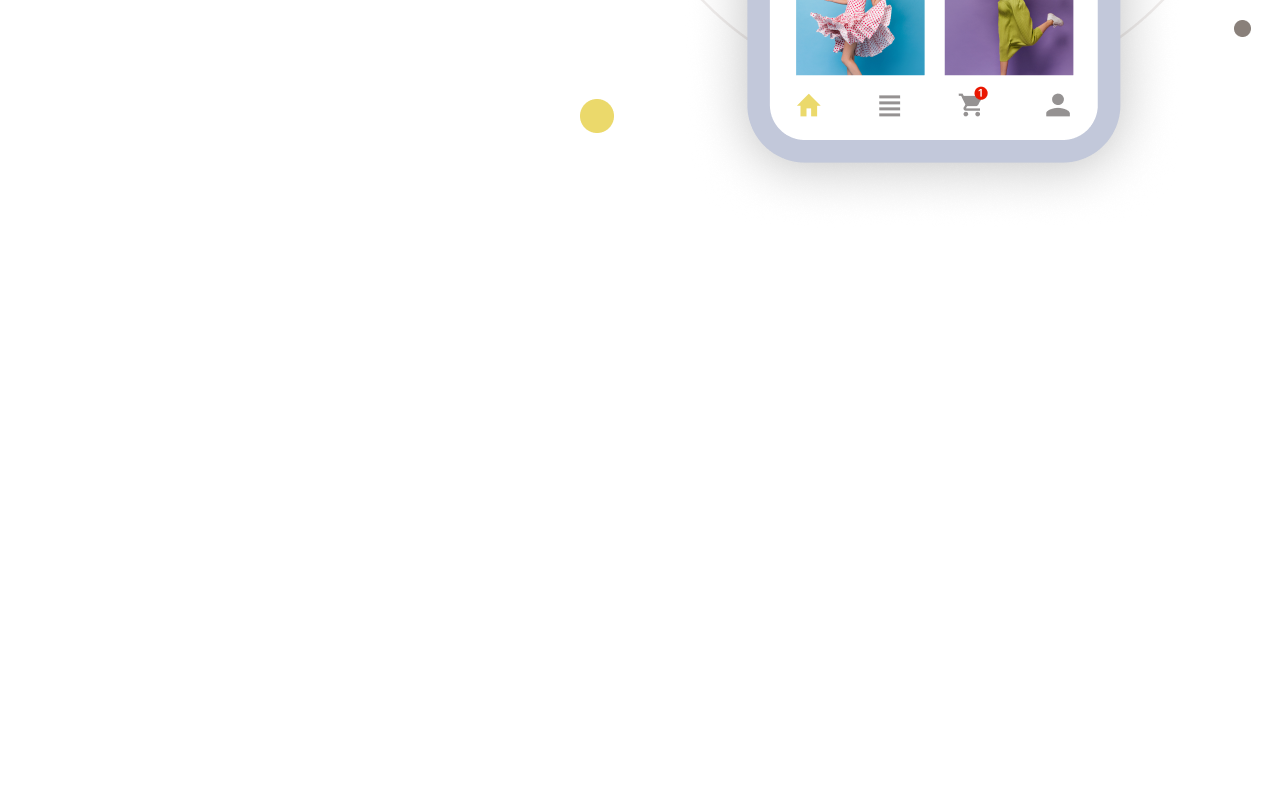
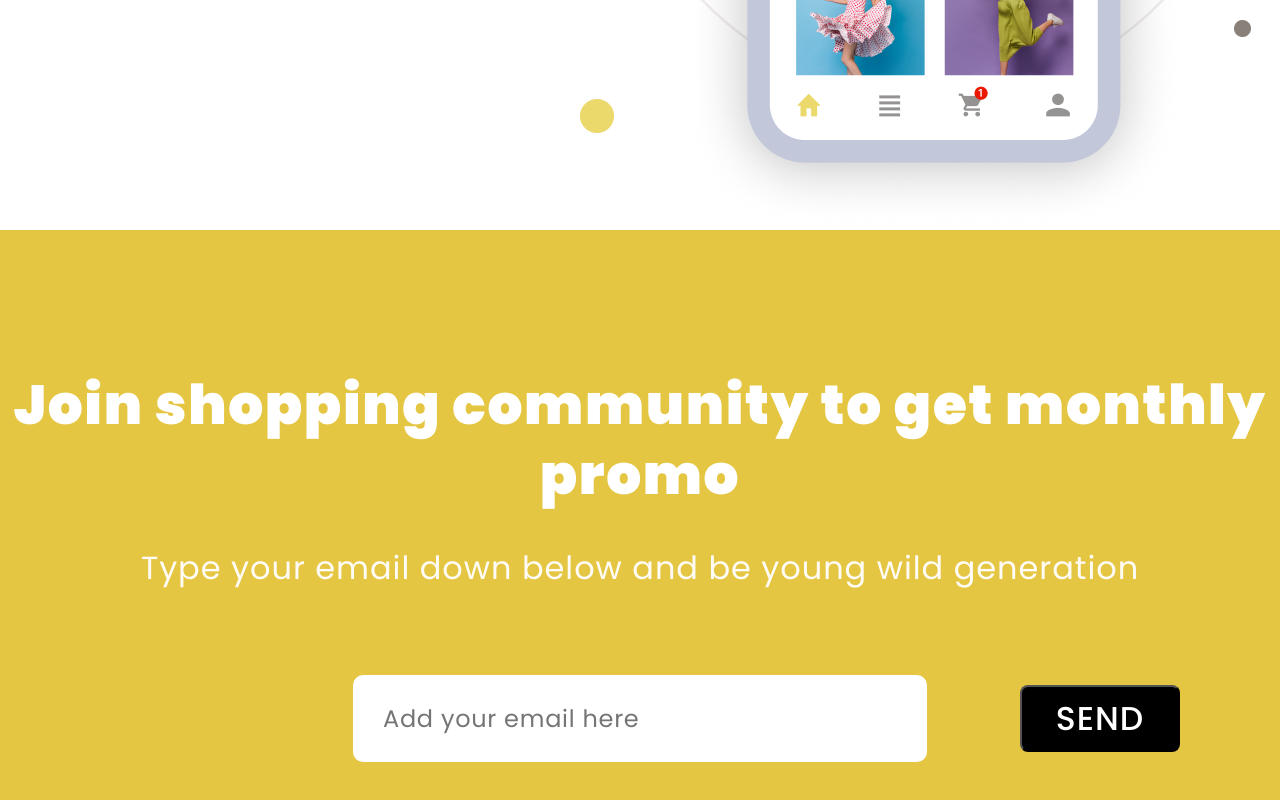
Before and after one commit to Dzhaman-Nazarii/shop-landing, a React (Create React App) app: page / in a window 1280 px wide. Shown: the part 5224-6024 px from the top of the page. Before the commit the page ends 5454 px from the top, so only its background shows below. Built offline with nearby package versions, Linux system fonts and the light colour scheme.

Commit message:
add section Mailing

```diff
--- a/src/components/app/App.tsx
+++ b/src/components/app/App.tsx
@@ -7,6 +7,7 @@ import { Arrivals } from "../arrivals/Arrivals";
 import { Payday } from "../payday/Payday";
 import { Favourite } from "../favourite/Favourite";
 import { Store } from "../store/Store";
+import { Mailing } from "../mailing/Mailing";
 
 export const App: FC = () => {
 	return (
@@ -26,6 +27,7 @@ export const App: FC = () => {
 				img={""}
 			/>
 			<Store />
+			<Mailing />
 		</section>
 	);
 };
--- /dev/null
+++ b/src/components/mailing/Mailing.module.css
@@ -0,0 +1,63 @@
+.mailing_container {
+	padding-top: 140px;
+	background: #e5c643;
+	text-align: center;
+}
+
+.mailing_title {
+	color: #fff;
+	font-size: 55px;
+	font-weight: 900;
+	line-height: 70px;
+	letter-spacing: 1.65px;
+}
+
+.mailing_description {
+	margin: 40px;
+	color: #fffcf8;
+	font-size: 32px;
+	font-weight: 400;
+	line-height: 35px;
+	letter-spacing: 0.96px;
+}
+
+.mailing_form {
+	position: relative;
+}
+
+.mailing_input {
+	margin-top: 50px;
+	margin-bottom: 160px;
+	width: 574px;
+	height: 87px;
+
+	color: #767676;
+	font-size: 24px;
+	font-weight: 400;
+	line-height: 35px;
+	letter-spacing: 0.72px;
+
+	border-radius: 10px;
+	background: #fff;
+	border: none;
+
+	padding-left: 30px;
+}
+
+.mailing_button {
+	border-radius: 8px;
+	background: #000;
+	width: 160px;
+	height: 67px;
+
+	color: #fff;
+	font-size: 33px;
+	font-weight: 500;
+	line-height: 35px;
+	letter-spacing: 0.99px;
+	text-transform: uppercase;
+	position: absolute;
+
+	top: 60px;
+	left: 1020px;
+}
--- /dev/null
+++ b/src/components/mailing/Mailing.tsx
@@ -0,0 +1,17 @@
+import { FC } from 'react';
+import css from './Mailing.module.css'
+
+export const Mailing: FC = () => {
+  return (
+	<section>
+		<div className={css.mailing_container}>
+			<h2 className={css.mailing_title}>Join shopping community to get monthly promo</h2>
+			<p className={css.mailing_description}>Type your email down below and be young wild generation</p>
+			<div className={css.mailing_form}>
+				<input className={css.mailing_input} type="text" placeholder='Add your email here' />
+				<button className={css.mailing_button}>Send</button>
+			</div>
+		</div>
+	</section>
+  )
+}
```
